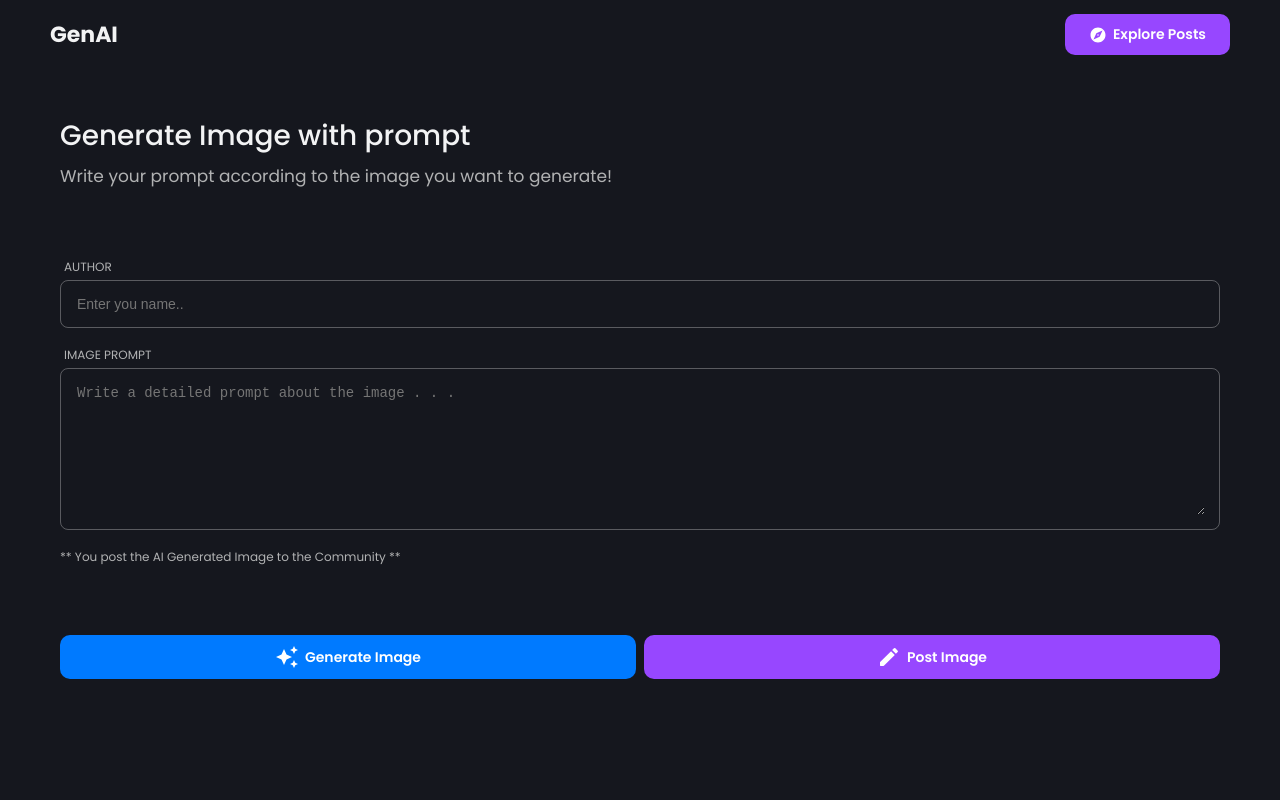
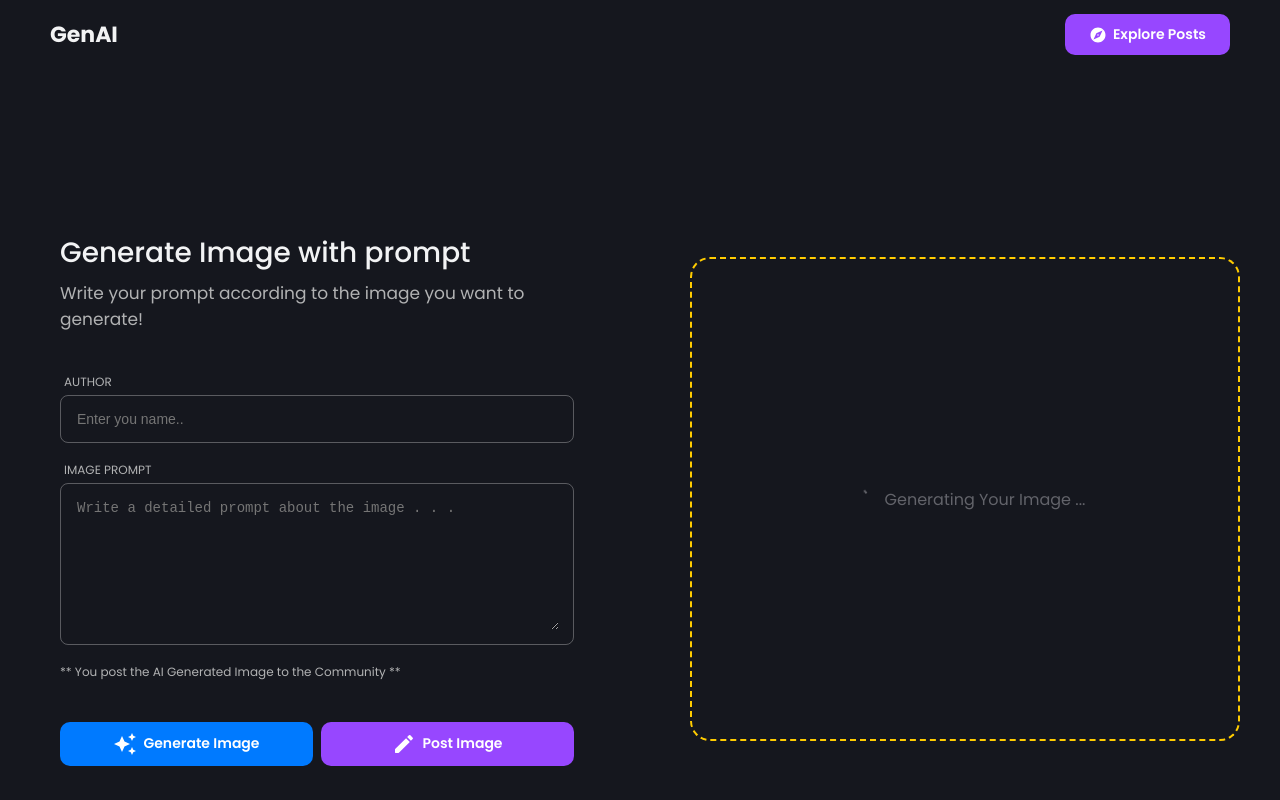
Before and after one commit to Shashinda2001/Ai_Image_Generator, a React (Create React App) app in the folder client/: page /post in a window 1280 px wide. Built offline with nearby package versions, Linux system fonts and the light colour scheme.

Commit message:
change some style for better view

```diff
--- /dev/null
+++ b/client/src/components/GenerateImageCard.jsx
@@ -0,0 +1,47 @@
+import { CircularProgress } from '@mui/material';
+import React from 'react'
+import styled from 'styled-components';
+
+const Container = styled.div`
+  flex: 1;
+  min-height: 300px;
+  display: flex;
+  gap: 16px;
+  fex-direction:column;
+  align-items: center;
+  justify-content: center;
+  padding: 16px;
+  border: 2px dashed ${({ theme }) => theme.yellow};
+  color: ${({ theme }) => theme.arrow + 80};
+  border-radius: 20px;
+`;
+
+const Image = styled.img`
+  width: 100%;
+  height: 100%;
+  object-fit: cover;
+  border-radius: 24px;
+  background: ${({ theme }) => theme.black + 50};
+`;
+
+const GenerateImageCard = ({ src, loading }) => {
+    return (
+        <Container>
+            {
+                loading ? (
+                <>
+                <CircularProgress style={{color:"inherit",width:"24px",height:"24px"}}/>
+                Generating Your Image ...
+                </>) : (
+                    <>
+                        {
+                            (src ? <Image src={src} /> : <>Write a prompt to generate Image</>
+                            )}
+                    </>
+                )
+            }
+
+        </Container>
+    );
+}
+export default GenerateImageCard;
--- a/client/src/pages/CreatePost.jsx
+++ b/client/src/pages/CreatePost.jsx
@@ -1,32 +1,26 @@
 import React from 'react';
 import styled from 'styled-components';
 import GenerateImageForm from '../components/GenerateImageForm';
+import GenerateImageCard from '../components/GenerateImageCard';
 
-
-
-
-const Container =styled.div`
-height:100%;
-overflow-y:scroll;
-background :${({theme})=>theme.bg};
- padding: 30px 30px;
-padding-bottom:50px;
-display:flex;
-flex-direction:column;
-align-items:center;
- justify-content: center;
-gap:20px;
-@media (max-width:768px){
-padding:6px 10px;
-}
+const Container = styled.div`
+  height: 100%;
+  overflow-y: scroll;
+  background: ${({ theme }) => theme.bg};
+  padding: 30px 30px;
+  padding-bottom: 50px;
+  display: flex;
+  flex-direction: column;
+  align-items: center;
+  justify-content: center;
+  gap: 20px;
+  @media (max-width: 768px) {
+    padding: 6px 10px;
+  }
 `;
 
+const Wrapper = styled.div`
 
-
-
-
-const Wrapper=styled.div`
-  flex:1;
   width: 100%;
   height: fit-content;
   max-width: 1200px;
@@ -44,6 +38,7 @@
   <Container>
     <Wrapper>
       <GenerateImageForm/>
+      <GenerateImageCard loading />
     </Wrapper>
   </Container>
   );
```
